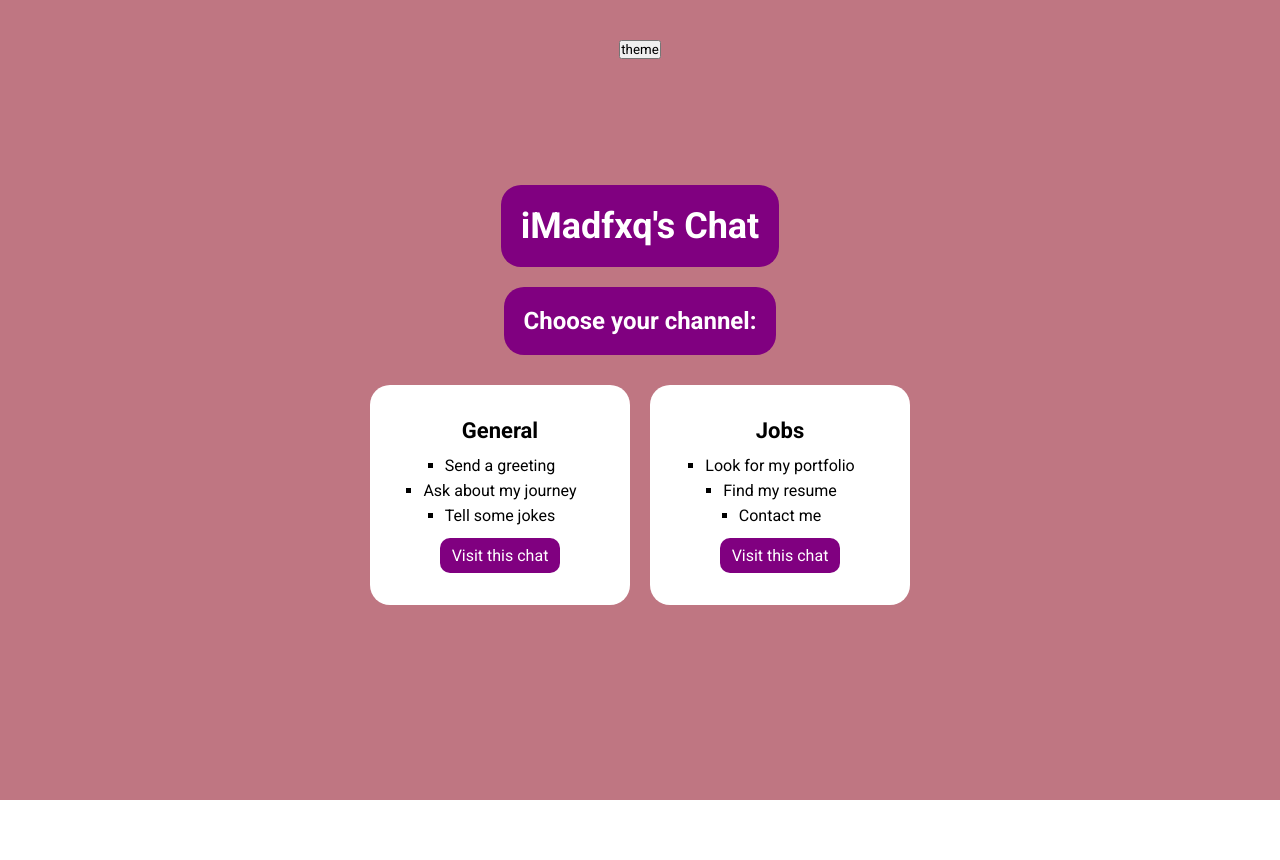
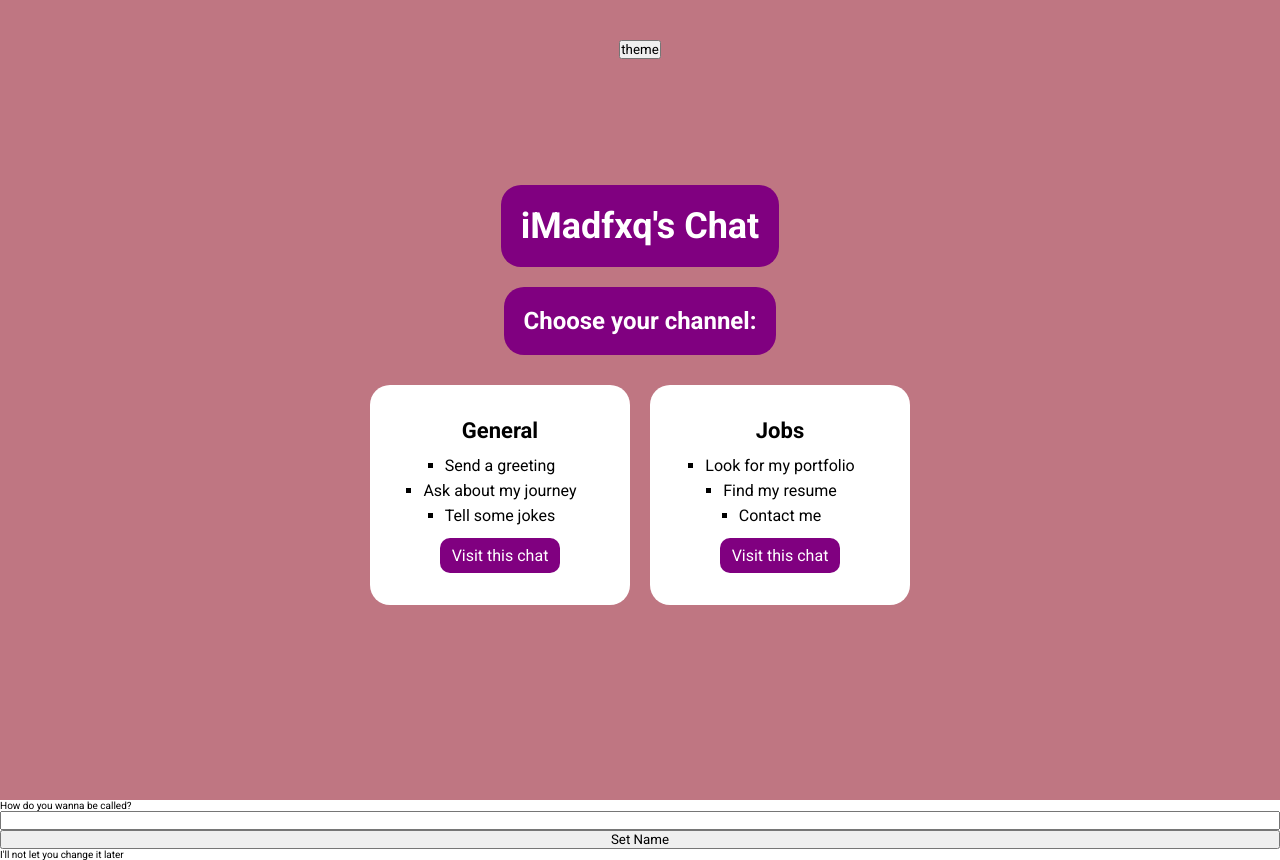
Before and after one commit to iMadfxq/React-Chat-App, a React (Create React App) app: page / in a window 1280 px wide. Before the commit the page ends 800 px from the top, so only its background shows below. Built offline with nearby package versions, Linux system fonts and the light colour scheme.

Commit message:
Started modal

```diff
--- /dev/null
+++ b/src/Components/setName-modal/setName-modal.component.jsx
@@ -0,0 +1,18 @@
+import './setName-modal.styles.scss'
+
+export default function SetNameModal() {
+  return (
+    <section className="wrapper">
+      <section className="SetNameModal">
+        <form>
+          <label>
+            How do you wanna be called?
+            <input type="text" />
+          </label>
+          <button>Set Name</button>
+        </form>
+        <p>I'll not let you change it later</p>
+      </section>
+    </section>
+  )
+}
--- /dev/null
+++ b/src/Components/setName-modal/setName-modal.styles.scss
@@ -0,0 +1,9 @@
+.SetNameModal form {
+  display: flex;
+  flex-direction: column;
+
+  label {
+    display: flex;
+    flex-direction: column;
+  }
+}
--- a/src/Routes/Home/home.route.jsx
+++ b/src/Routes/Home/home.route.jsx
@@ -1,7 +1,10 @@
 import "./home.styles.scss";
+
+import SetNameModal from "../../Components/setName-modal/setName-modal.component";
 
 export default function Home() {
   return (
+    <>
       <main className="main">
         <button className="main__themeSelector">theme</button>
         <section className="main__title">
@@ -29,5 +32,7 @@ export default function Home() {
           </article>
         </section>
       </main>
+      <SetNameModal />
+    </>
   );
 }
```
Lines whose indentation alone changed are shown as unchanged.
